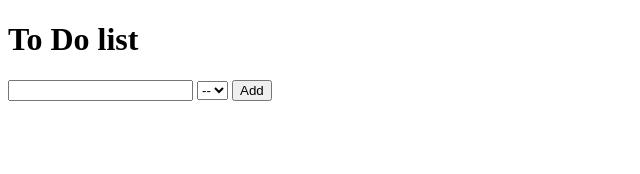
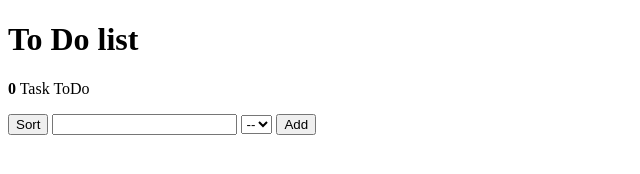
Before and after one commit to david35008/My-To-Do-List, a website: page src/index.html in a window 1280 px wide. Shown: the whole page, without its empty margins (0-640 px from the left). Drawn offline with Linux system fonts and the light colour scheme.

Commit message:
Update index.html
Add the "counter".
Add the "sort" button.

```diff
--- a/src/index.html
+++ b/src/index.html
@@ -9,8 +9,10 @@
     <body>
 
         <h1>To Do list</h1>
+        <p ><b id="counter" >0</b> Task ToDo</p>
+        <section id="control-section">
 
-        <section id="control-section">
+            <button id="sortButton">Sort</button>
             <input type="text" id="textInput">
             <select name="priority" id="prioritySelector">
                 <option value="--">--</option>
```
